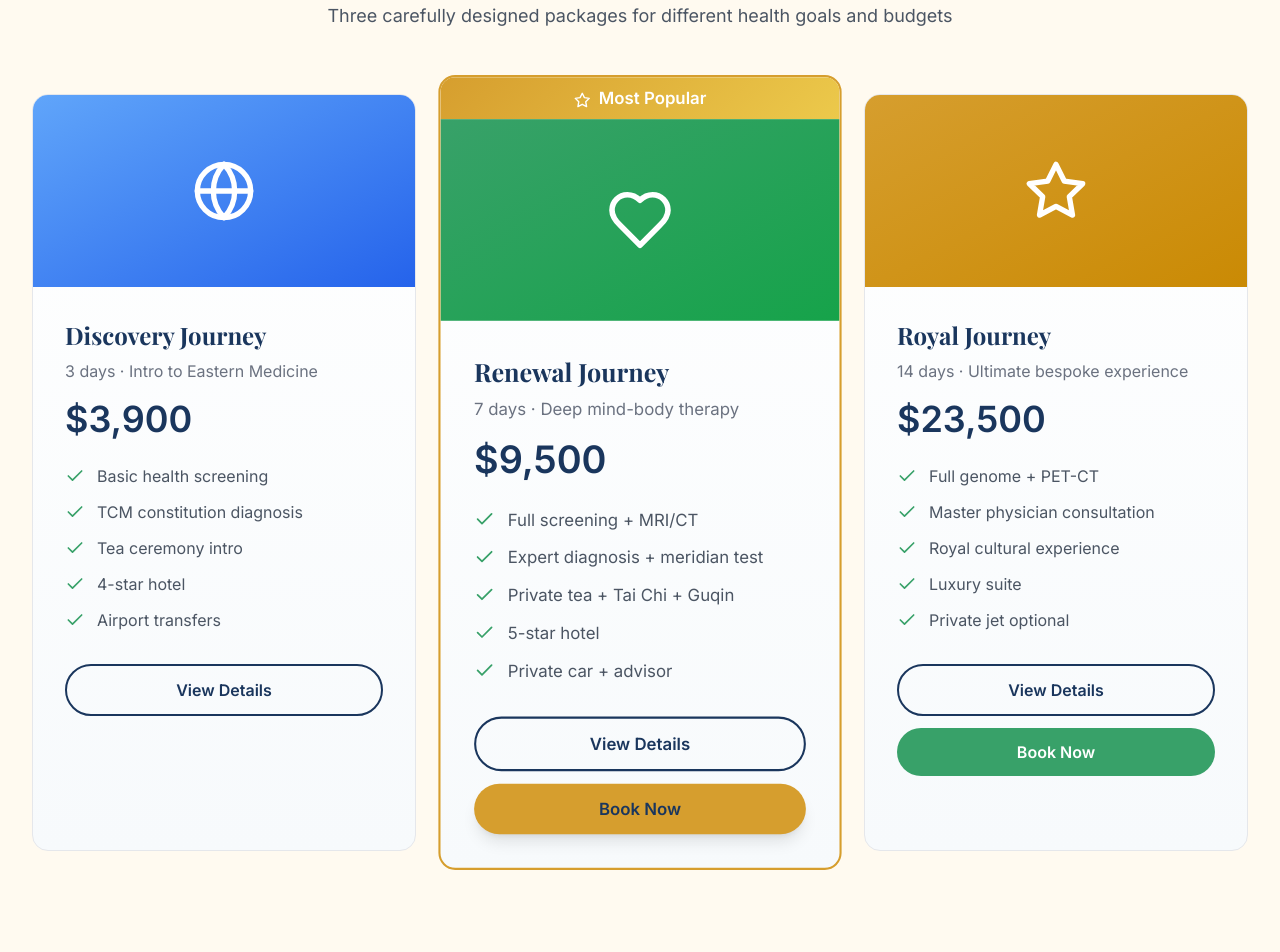
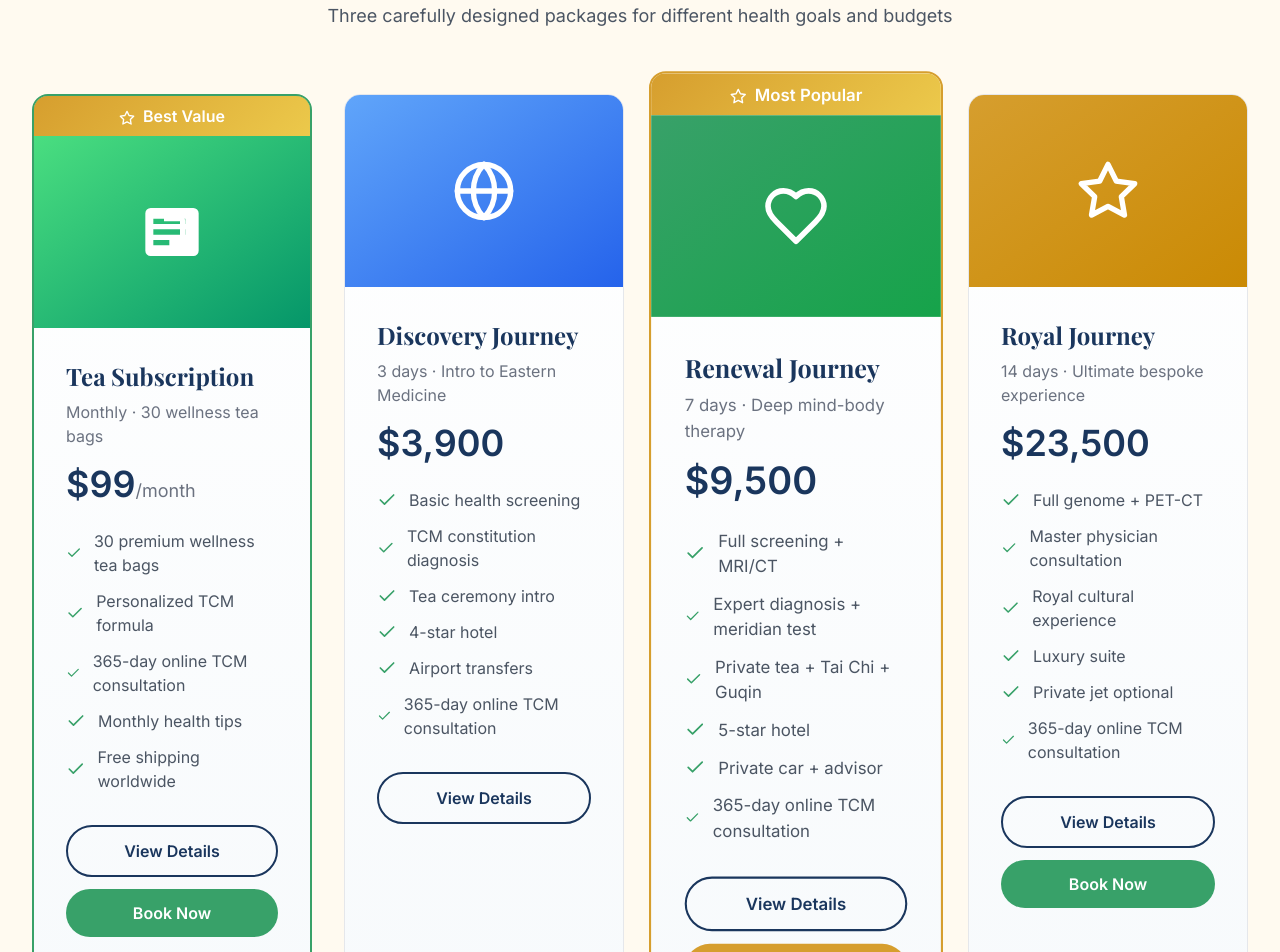
Before and after one commit to luckyjjf/mediodyssey, a React (Vite) app: page / in a window 1280 px wide. Shown: the part 2520-3472 px from the top of the page. Built offline with nearby package versions, Linux system fonts and the light colour scheme.

Commit message:
增加引流产品

```diff
--- a/src/App.tsx
+++ b/src/App.tsx
@@ -84,11 +84,20 @@ const translations = {
       badge: 'Packages',
       title: 'Choose Your Health Journey',
       desc: 'Three carefully designed packages for different health goals and budgets',
+      package0: {
+        name: 'Tea Subscription',
+        duration: 'Monthly · 30 wellness tea bags',
+        price: '$99',
+        popular: 'Best Value',
+        items: ['30 premium wellness tea bags', 'Personalized TCM formula', '365-day online TCM consultation', 'Monthly health tips', 'Free shipping worldwide'],
+        docUrl: '/docs/tea-subscription-en.pdf',
+        paypalUrl: 'https://www.paypal.com/paypalme/mediodyssey/99'
+      },
       package1: {
         name: 'Discovery Journey',
         duration: '3 days · Intro to Eastern Medicine',
         price: '$3,900',
-        items: ['Basic health screening', 'TCM constitution diagnosis', 'Tea ceremony intro', '4-star hotel', 'Airport transfers'],
+        items: ['Basic health screening', 'TCM constitution diagnosis', 'Tea ceremony intro', '4-star hotel', 'Airport transfers', '365-day online TCM consultation'],
         docUrl: '/docs/package-discovery-en.pdf',
         paypalUrl: 'https://www.paypal.com/paypalme/mediodyssey/3900'
       },
@@ -97,7 +106,7 @@ const translations = {
         duration: '7 days · Deep mind-body therapy',
         price: '$9,500',
         popular: 'Most Popular',
-        items: ['Full screening + MRI/CT', 'Expert diagnosis + meridian test', 'Private tea + Tai Chi + Guqin', '5-star hotel', 'Private car + advisor'],
+        items: ['Full screening + MRI/CT', 'Expert diagnosis + meridian test', 'Private tea + Tai Chi + Guqin', '5-star hotel', 'Private car + advisor', '365-day online TCM consultation'],
         docUrl: '/docs/package-renewal-en.pdf',
         paypalUrl: 'https://www.paypal.com/paypalme/mediodyssey/9500'
       },
@@ -105,7 +114,7 @@ const translations = {
         name: 'Royal Journey',
         duration: '14 days · Ultimate bespoke experience',
         price: '$23,500',
-        items: ['Full genome + PET-CT', 'Master physician consultation', 'Royal cultural experience', 'Luxury suite', 'Private jet optional'],
+        items: ['Full genome + PET-CT', 'Master physician consultation', 'Royal cultural experience', 'Luxury suite', 'Private jet optional', '365-day online TCM consultation'],
         docUrl: '/docs/package-royal-en.pdf',
         paypalUrl: 'https://www.paypal.com/paypalme/mediodyssey/23500'
       },
@@ -204,11 +213,20 @@ const translations = {
       badge: 'Packages',
       title: '选择您的健康之旅',
       desc: '三种精心设计的套餐，满足不同健康目标和预算',
+      package0: {
+        name: '养生茶饮订阅',
+        duration: '每月 · 30包健康茶饮',
+        price: '¥699',
+        popular: '超值优选',
+        items: ['30包精选健康茶饮', '个性化中医配方', '365天线上中医咨询', '每月健康贴士', '全球免邮'],
+        docUrl: '/docs/tea-subscription-zh.pdf',
+        paypalUrl: 'https://www.paypal.com/paypalme/mediodyssey/99'
+      },
       package1: {
         name: '探索之旅',
         duration: '3天2晚 · 初识东方医疗',
         price: '¥28,000',
-        items: ['基础全面体检', '中医体质辨识', '茶道入门体验', '四星级酒店', '机场接送服务'],
+        items: ['基础全面体检', '中医体质辨识', '茶道入门体验', '四星级酒店', '机场接送服务', '365天线上中医咨询'],
         docUrl: '/docs/package-discovery-zh.pdf',
         paypalUrl: 'https://www.paypal.com/paypalme/mediodyssey/3900'
       },
@@ -217,7 +235,7 @@ const translations = {
         duration: '7天6晚 · 深度身心调理',
         price: '¥68,000',
         popular: '最受欢迎',
-        items: ['全面体检 + MRI/CT', '专家诊断 + 经络检测', '私人茶道 + 太极 + 古琴', '五星级酒店', '专车 + 专属顾问'],
+        items: ['全面体检 + MRI/CT', '专家诊断 + 经络检测', '私人茶道 + 太极 + 古琴', '五星级酒店', '专车 + 专属顾问', '365天线上中医咨询'],
         docUrl: '/docs/package-renewal-zh.pdf',
         paypalUrl: 'https://www.paypal.com/paypalme/mediodyssey/9500'
       },
@@ -225,7 +243,7 @@ const translations = {
         name: '皇家之旅',
         duration: '14天13晚 · 顶级定制体验',
         price: '¥168,000',
-        items: ['全基因组测序 + PET-CT', '国医大师亲诊', '皇室级文化体验', '奢华套房酒店', '私人飞机可选'],
+        items: ['全基因组测序 + PET-CT', '国医大师亲诊', '皇室级文化体验', '奢华套房酒店', '私人飞机可选', '365天线上中医咨询'],
         docUrl: '/docs/package-royal-zh.pdf',
         paypalUrl: 'https://www.paypal.com/paypalme/mediodyssey/23500'
       },
@@ -323,12 +341,21 @@ const translations = {
     packages: {
       badge: 'الباقات',
       title: 'اختر رحلتك الصحية',
-      desc: 'ثلاث باقات مصممة بعناية لأهداف وميزانيات صحية مختلفة',
+      desc: 'أربع باقات مصممة بعناية لأهداف وميزانيات صحية مختلفة',
+      package0: {
+        name: 'اشتراك الشاي الصحي',
+        duration: 'شهرياً · 30 كيس شاي صحي',
+        price: '$99',
+        popular: 'أفضل قيمة',
+        items: ['30 كيس شاي صحي متميز', 'وصفة الطب الصيني التقليدي المخصصة', 'استشارة الطب الصيني التقليدي لمدة 365 يوماً', 'نصائح صحية شهرية', 'شحن مجاني عالمياً'],
+        docUrl: '/docs/tea-subscription-ar.pdf',
+        paypalUrl: 'https://www.paypal.com/paypalme/mediodyssey/99'
+      },
       package1: {
         name: 'رحلة الاكتشاف',
         duration: '3 أيام · مقدمة للطب الشرقي',
         price: '$3,900',
-        items: ['فحص صحي أساسي', 'تشخيص تكوين الطب الصيني', 'مقدمة لطقوس الشاي', 'فندق 4 نجوم', 'نقل المطار'],
+        items: ['فحص صحي أساسي', 'تشخيص تكوين الطب الصيني', 'مقدمة لطقوس الشاي', 'فندق 4 نجوم', 'نقل المطار', 'استشارة الطب الصيني التقليدي لمدة 365 يوماً'],
         docUrl: '/docs/package-discovery-ar.pdf',
         paypalUrl: 'https://www.paypal.com/paypalme/mediodyssey/3900'
       },
@@ -337,7 +364,7 @@ const translations = {
         duration: '7 أيام · علاج عميق للجسد والعقل',
         price: '$9,500',
         popular: 'الأكثر شعبية',
-        items: ['فحص شامل + MRI/CT', 'تشخيص خبير + اختبار المريديان', 'شاي خاص + تايتشي + قيتشين', 'فندق 5 نجوم', 'سيارة خاصة + مستشار'],
+        items: ['فحص شامل + MRI/CT', 'تشخيص خبير + اختبار المريديان', 'شاي خاص + تايتشي + قيتشين', 'فندق 5 نجوم', 'سيارة خاصة + مستشار', 'استشارة الطب الصيني التقليدي لمدة 365 يوماً'],
         docUrl: '/docs/package-renewal-ar.pdf',
         paypalUrl: 'https://www.paypal.com/paypalme/mediodyssey/9500'
       },
@@ -345,7 +372,7 @@ const translations = {
         name: 'الرحلة الملكية',
         duration: '14 يوماً · تجربة فاخرة مخصصة',
         price: '$23,500',
-        items: ['الجينوم الكامل + PET-CT', 'استشارة طبيب خبير', 'تجربة ثقافية ملكية', 'جناح فاخر', 'طائرة خاصة اختياري'],
+        items: ['الجينوم الكامل + PET-CT', 'استشارة طبيب خبير', 'تجربة ثقافية ملكية', 'جناح فاخر', 'طائرة خاصة اختياري', 'استشارة الطب الصيني التقليدي لمدة 365 يوماً'],
         docUrl: '/docs/package-royal-ar.pdf',
         paypalUrl: 'https://www.paypal.com/paypalme/mediodyssey/23500'
       },
@@ -691,7 +718,50 @@ function App() {
             </p>
           </div>
 
-          <div className="grid lg:grid-cols-3 gap-8">
+          <div className="grid lg:grid-cols-4 gap-8">
+            {/* Package 0 - Tea Subscription */}
+            <div className="package-card rounded-2xl overflow-hidden card-hover border-2 border-secondary relative">
+              <div className="popular-badge bg-secondary text-white text-center py-2 font-semibold">
+                <Star className="inline w-4 h-4 mr-2" />{t.packages.package0.popular}
+              </div>
+              <div className="h-48 bg-gradient-to-br from-green-400 to-emerald-600 flex items-center justify-center">
+                <svg className="text-white w-16 h-16" fill="currentColor" viewBox="0 0 24 24">
+                  <path d="M20 3H4a2 2 0 00-2 2v14a2 2 0 002 2h16a2 2 0 002-2V5a2 2 0 00-2-2zm-9 14H5v-2h6v2zm6-4H5v-2h12v2zm0-4H5V7h12v2z"/>
+                  <path d="M17 8c0-1.1-.9-2-2-2H9v2h6v6h2V8z"/>
+                </svg>
+              </div>
+              <div className="p-8">
+                <h3 className="font-serif text-2xl font-bold text-primary mb-2">{t.packages.package0.name}</h3>
+                <p className="text-gray-500 mb-4">{t.packages.package0.duration}</p>
+                <div className="text-4xl font-bold text-primary mb-6">
+                  {t.packages.package0.price}<span className="text-lg font-normal text-gray-500">{language === 'zh' ? '/月' : '/month'}</span>
+                </div>
+                <ul className="space-y-3 mb-8">
+                  {t.packages.package0.items.map((item, idx) => (
+                    <li key={idx} className="flex items-center text-gray-600"><Check className="text-secondary w-5 h-5 mr-3" />{item}</li>
+                  ))}
+                </ul>
+                <div className="space-y-3">
+                  <a
+                    href={t.packages.package0.docUrl}
+                    target="_blank"
+                    rel="noopener noreferrer"
+                    className="block w-full text-center border-2 border-primary text-primary py-3 rounded-full font-semibold hover:bg-primary hover:text-white transition"
+                  >
+                    {t.packages.viewDetails}
+                  </a>
+                  <a
+                    href={t.packages.package0.paypalUrl}
+                    target="_blank"
+                    rel="noopener noreferrer"
+                    className="block w-full text-center bg-secondary text-white py-3 rounded-full font-semibold hover:bg-green-600 transition"
+                  >
+                    {t.packages.book}
+                  </a>
+                </div>
+              </div>
+            </div>
+
             {/* Package 1 */}
             <div className="package-card rounded-2xl overflow-hidden card-hover border border-gray-200">
               <div className="h-48 bg-gradient-to-br from-blue-400 to-blue-600 flex items-center justify-center">
@@ -990,7 +1060,7 @@ function App() {
                 <li className="flex items-center"><Phone className="w-4 h-4 mr-2" />+86 133-9645-7967</li>
                 <li className="flex items-center"><Phone className="w-4 h-4 mr-2" />+852 4743-6719</li>
                 <li className="flex items-center"><Mail className="w-4 h-4 mr-2" />jiangjingfu@mediodyssey.com</li>
-                <li className="flex items-center"><MapPin className="w-4 h-4 mr-2" />{language === 'zh' ? '北京市朝阳区建国路88号' : '88 Jianguo Road, Chaoyang, Beijing'}</li>
+                <li className="flex items-center"><MapPin className="w-4 h-4 mr-2" />{language === 'zh' ? '上海市徐汇区古宜路186号西岸创意园4号楼' : language === 'ar' ? 'مبنى 4، حديقة ويست بوند الإبداعية، رقم 186 شارع جوي، منطقة شيهوي، شنغهاي' : 'Building 4, West Bund Creative Park, 186 Guyi Road, Xuhui District, Shanghai'}</li>
               </ul>
             </div>
           </div>
```
